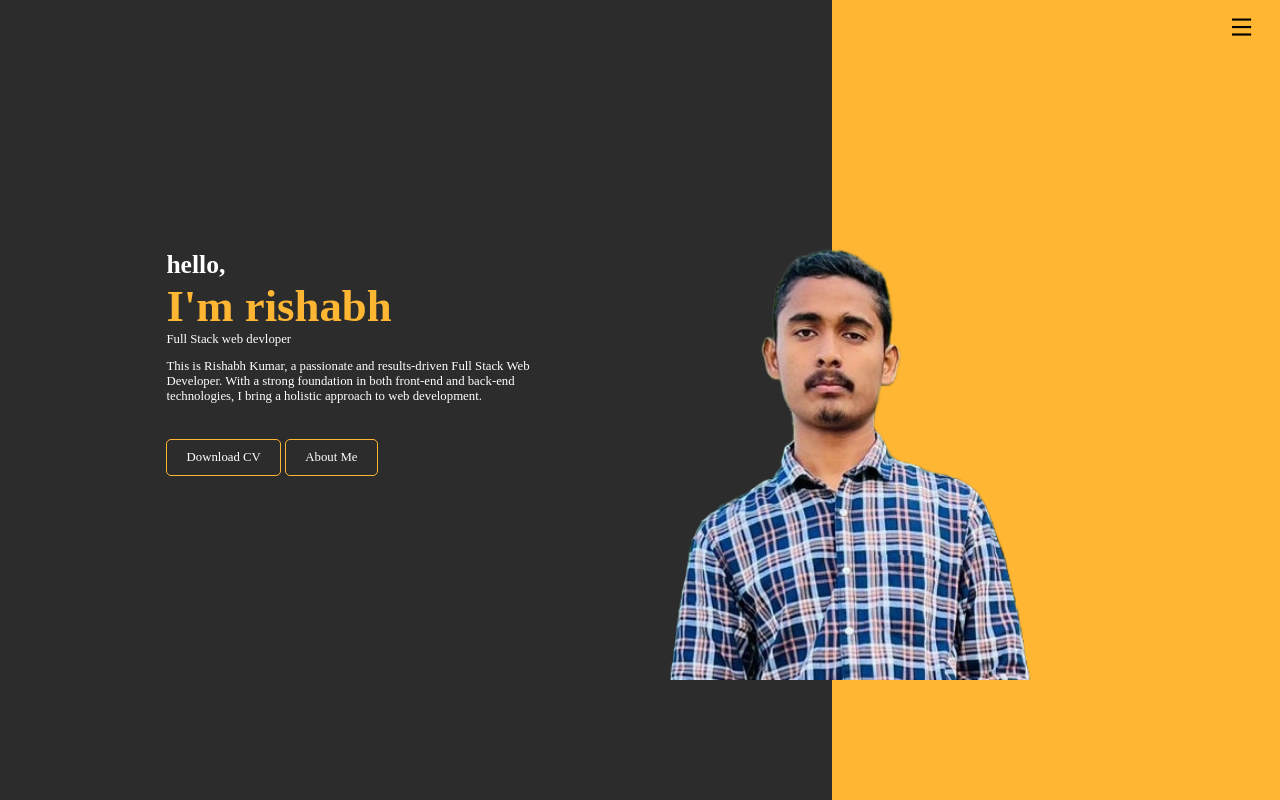
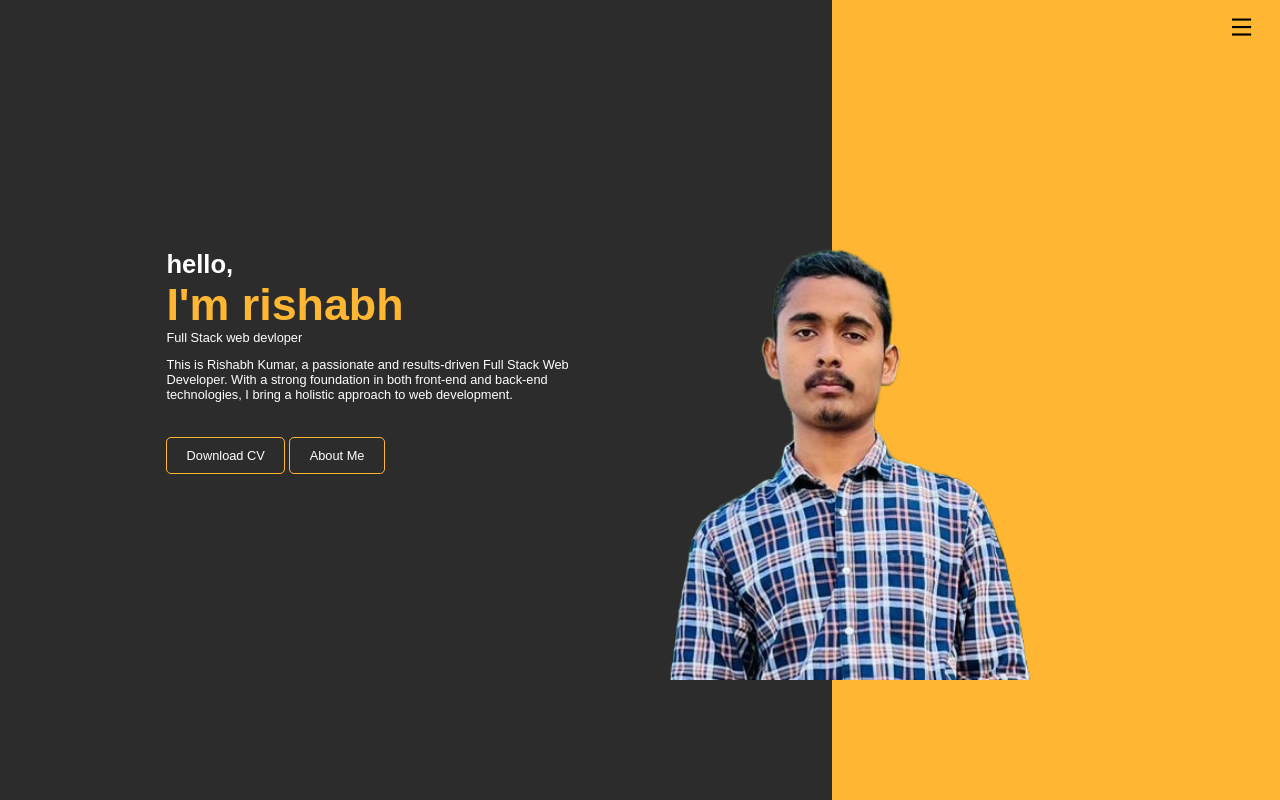
Before and after one commit to rishabh6592/portfolio, a plain HTML site: page index.html in a window 1280 px wide. Shown: the top 800 px of the page. Drawn offline with nearby package versions, Linux system fonts and the light colour scheme.

Commit message:
font change

```diff
--- a/style.css
+++ b/style.css
@@ -2,7 +2,7 @@
     padding: 0%;
     margin: 0%;
     box-sizing: border-box;
-    font-family: JetBrains Mono , JetBrains Mono ;
+    font-family: JetBrains Mono , JetBrains Mono, sans-serif , sans-serif ;
 }
 html,body{
     width: 100%;
```
